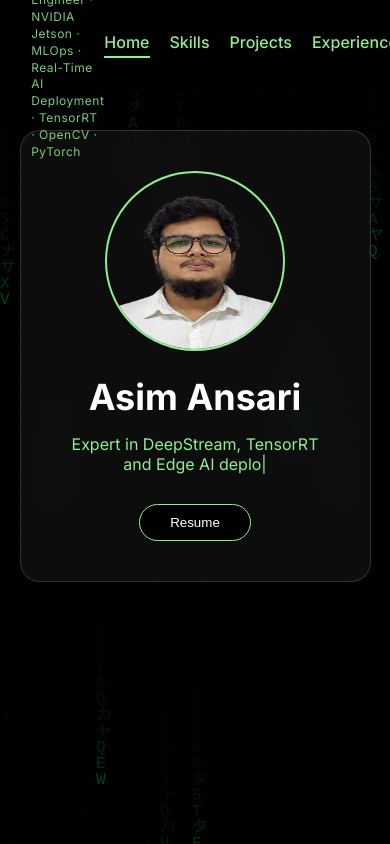
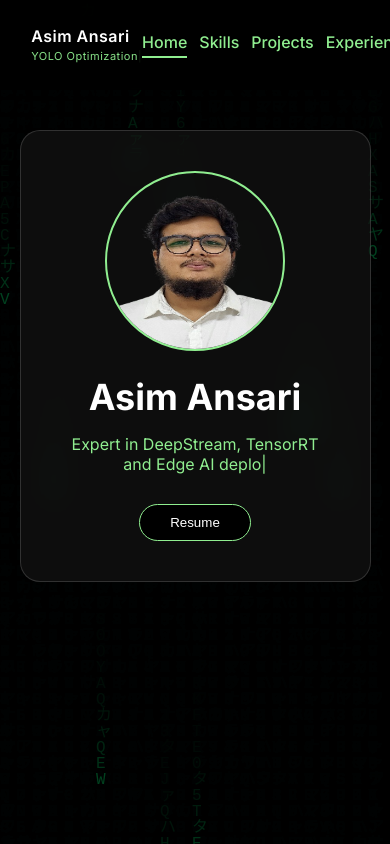
Before and after one commit to ansari-asim/asim-portfolio, a React (Vite) app: page / in a window 390 px wide. Built offline with nearby package versions, Linux system fonts and the light colour scheme.

Commit message:
Adjust the top left corner skills

```diff
--- a/src/components/About.jsx
+++ b/src/components/About.jsx
@@ -1,5 +1,5 @@
 import { motion } from "framer-motion";
-import { ReactTyped } from "react-typed";
+import { ReactTyped as Typed } from "react-typed";
 
 function About() {
   return (
@@ -17,7 +17,7 @@ function About() {
       <h1 className="about-title">Asim Ansari</h1>
 
       <motion.div layout className="typing">
-        <ReactTyped
+        <Typed
           strings={[
             "AI Solutions Engineer.",
             "Expert in DeepStream, TensorRT and Edge AI deployment.",
--- a/src/components/Navbar.jsx
+++ b/src/components/Navbar.jsx
@@ -1,4 +1,5 @@
 import { NavLink } from "react-router-dom";
+import { ReactTyped as Typed } from "react-typed";
 
 function Navbar() {
   return (
@@ -8,7 +9,19 @@ function Navbar() {
       <div className="brand-block">
         <div className="brand-name">Asim Ansari</div>
         <div className="brand-role">
-          Edge AI Engineer · NVIDIA Jetson · MLOps · Real-Time AI Deployment · TensorRT · OpenCV · PyTorch
+          <Typed
+            strings={[
+              "DeepStream",
+              "TensorRT",
+              "YOLO Optimization",
+              "NVIDIA Jetson Deployment",
+              "Docker & MLOps",
+            ]}
+            typeSpeed={60}
+            backSpeed={40}
+            loop
+            showCursor
+          />
         </div>
       </div>
 
--- a/src/index.css
+++ b/src/index.css
@@ -100,10 +100,13 @@ body {
   font-size: 12px;
   margin-top: 4px;
   color: #90ee90;
-  opacity: 0.85;
-  line-height: 1.4;
-  max-width: 500px;
+  opacity: 0.95;
+  line-height: 1.2;
+  max-width: 420px;
   letter-spacing: 0.5px;
+  white-space: nowrap;
+  overflow: hidden;
+  text-overflow: ellipsis;
 }
 /* ===================== */
 /* MAIN CONTAINER */
@@ -210,6 +213,16 @@ body {
   }
 
   .nav-links {
-    gap: 20px;
+    gap: 12px;
+  }
+
+  .brand-name {
+    font-size: 16px;
+  }
+
+  .brand-role {
+    font-size: 11px;
+    max-width: 180px;
+    white-space: nowrap;
   }
 }
--- a/src/main.jsx
+++ b/src/main.jsx
@@ -6,7 +6,7 @@ import "./index.css";
 
 ReactDOM.createRoot(document.getElementById("root")).render(
   <React.StrictMode>
-    <BrowserRouter>
+    <BrowserRouter basename={import.meta.env.BASE_URL}>
       <App />
     </BrowserRouter>
   </React.StrictMode>
```
